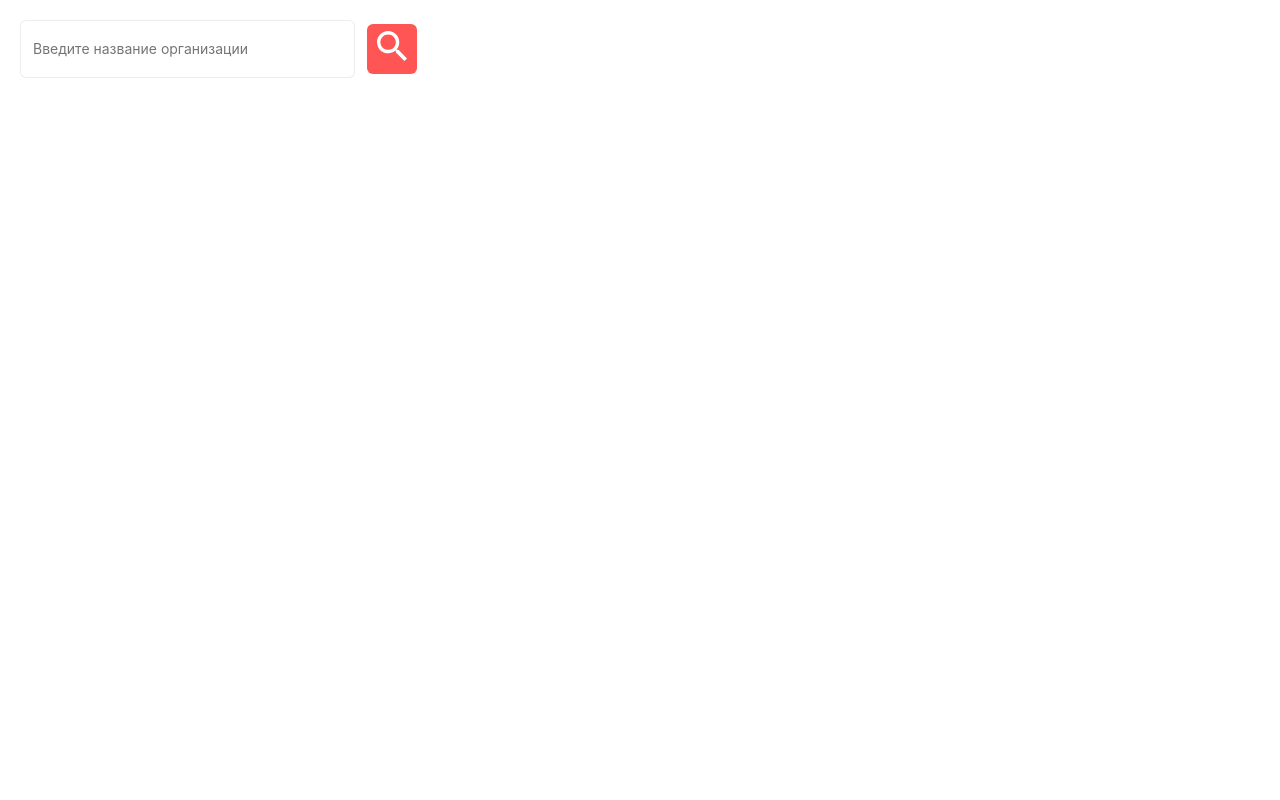
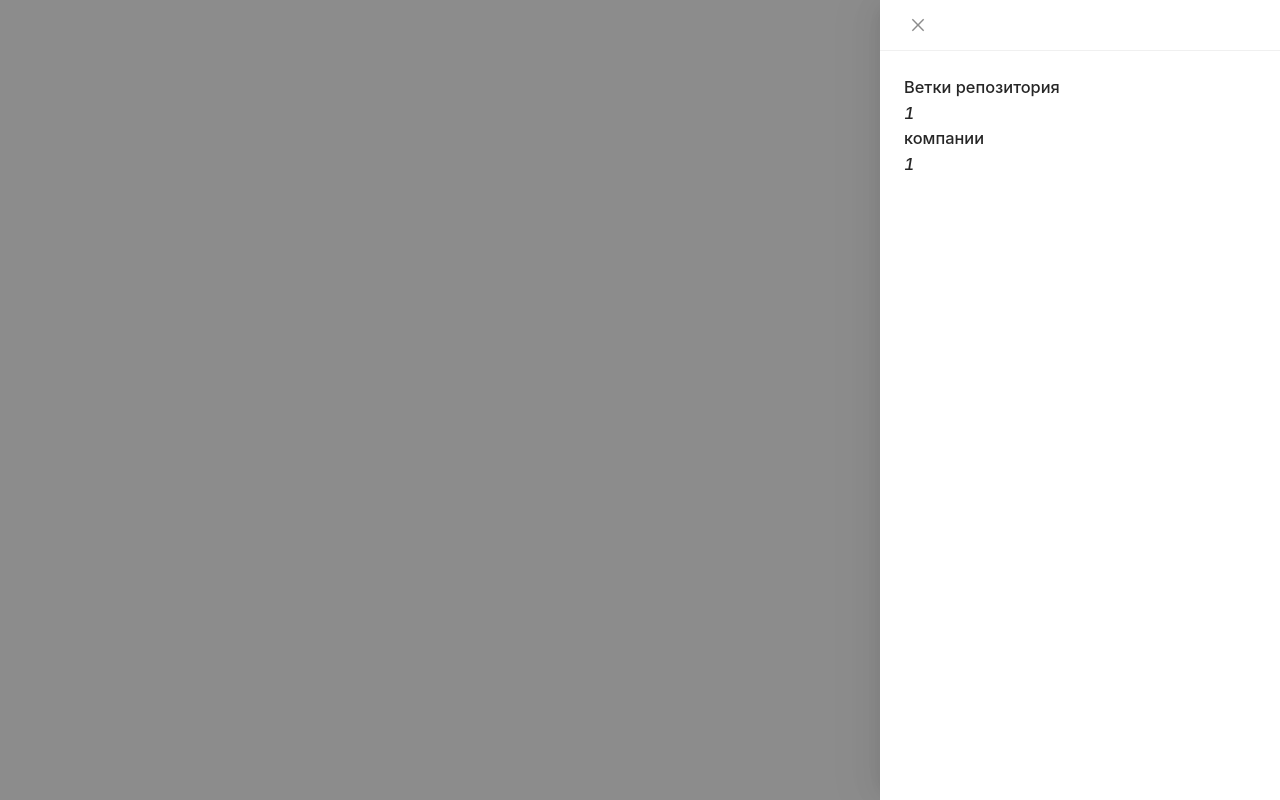
Before and after one commit to UnWaDo/kts-front-summer-2021, a React (Create React App) app: page /repo/1/1 in a window 1280 px wide. Built offline with nearby package versions, Linux system fonts and the light colour scheme; no server answers.

Commit message:
Made routing

```diff
--- a/package.json
+++ b/package.json
@@ -13,6 +13,8 @@
     "qs": "^6.10.1",
     "react": "^17.0.2",
     "react-dom": "^17.0.2",
+    "react-router": "^5.2.1",
+    "react-router-dom": "^5.3.0",
     "react-scripts": "4.0.3",
     "typescript": "4.1",
     "web-vitals": "^1.0.1"
@@ -44,9 +46,11 @@
     ]
   },
   "devDependencies": {
+    "@types/prettier": "^2.3.2",
+    "@types/react-router-dom": "^5.1.8",
     "eslint-config-prettier": "^8.3.0",
     "eslint-plugin-prettier": "^4.0.0",
-    "prettier": "^2.3.2",
+    "prettier": "^2.4.0",
     "react-app-rewire-alias": "^1.0.3",
     "react-app-rewired": "^2.1.8"
   }
--- a/src/App/App.tsx
+++ b/src/App/App.tsx
@@ -1,11 +1,22 @@
 import React from 'react';
 
+import { BrowserRouter, Route, Switch, Redirect } from 'react-router-dom'
+
 import './App.css';
+import RepoBranchesPage from './pages/RepoBranchesPage';
 import ReposSearchPage from './pages/ReposSearchPage';
 
 function App() {
     return (
-        <ReposSearchPage />
+        <BrowserRouter>
+            <Switch>
+                <Route path='/repos' component={ReposSearchPage} />
+                <Route path='/repo/:owner/:name' component={RepoBranchesPage} />
+                <Route path='*'>
+                    <Redirect to='/repos' />
+                </Route>
+            </Switch>
+        </BrowserRouter>
     );
 }
 
--- /dev/null
+++ b/src/App/pages/RepoBranchesPage/RepoBranchesPage.css
@@ -0,0 +1,13 @@
+.repos-search-list {
+    display: grid;
+    padding: 20px;
+    width: 397px;
+    grid-template-columns: 397px;
+    grid-template-rows: min-content;
+}
+
+.repos-search-list__header {
+    display: flex;
+    justify-content: space-between;
+    align-items: center;
+}
--- /dev/null
+++ b/src/App/pages/RepoBranchesPage/RepoBranchesPage.tsx
@@ -0,0 +1,48 @@
+import React, { useEffect, useState } from 'react'
+
+import RepoBranchInfo from '@components/RepoBranchInfo'
+import getRepoBranchesList from '@root/BranchItems'
+import { RepoBranch, RepoItem } from '@store/types'
+import { Drawer } from 'antd'
+import { useParams } from 'react-router-dom'
+import 'antd/dist/antd.css';
+import './RepoBranchesPage.css'
+
+type RepoBranchPageParams = {
+    owner: string,
+    name: string
+}
+
+const RepoBranchesPage = () => {
+    const { owner, name } = useParams<RepoBranchPageParams>();
+    const [loaded, setLoaded] = useState(false);
+    const [branches, setBranches] = useState<RepoBranch[]>([]);
+
+    const loadBranches = async () => {
+        let branches = await getRepoBranchesList(owner, name);
+        setLoaded(true);
+        setBranches(branches);
+    }
+
+    useEffect(() => {
+        if (!loaded)
+            loadBranches()
+    });
+
+    return <Drawer width='400px' className='repo-branch-drawer' placement='right' visible={true} onClose={() => { }}>
+        <h3>
+            Ветки репозитория
+            <br />
+            <i>{name}</i>
+            <br />
+            компании
+            <br />
+            <i>{owner}</i>
+        </h3>
+        <div>
+            <RepoBranchInfo branches={branches} />
+        </div>
+    </Drawer>
+}
+
+export default RepoBranchesPage;
--- /dev/null
+++ b/src/App/pages/RepoBranchesPage/index.ts
@@ -0,0 +1 @@
+export { default } from './RepoBranchesPage'
--- a/src/components/ReposList/ReposList.tsx
+++ b/src/components/ReposList/ReposList.tsx
@@ -3,6 +3,7 @@ import React from 'react';
 import RepoTile from '@components/RepoTile';
 import { RepoItem } from '@store/types';
 import './ReposList.css'
+import { Link } from 'react-router-dom'
 
 type ReposListProps = {
     repos: RepoItem[],
@@ -12,7 +13,9 @@ type ReposListProps = {
 const ReposList: React.FC<ReposListProps> = ({ repos, onClick }) => {
 
     const repoTiles = repos.map((repo: RepoItem) => {
-        return <RepoTile key={repo.id} repo={repo} onClick={onClick} />
+        return <Link to={`/repo/${repo.owner.login}/${repo.name}`}>
+            <RepoTile key={repo.id} repo={repo} onClick={onClick} />
+        </Link>
     });
     return <>{repoTiles}</>;
 }
```
Also changed, not shown: 1 other file (tests, documents, lock files or other folders).
